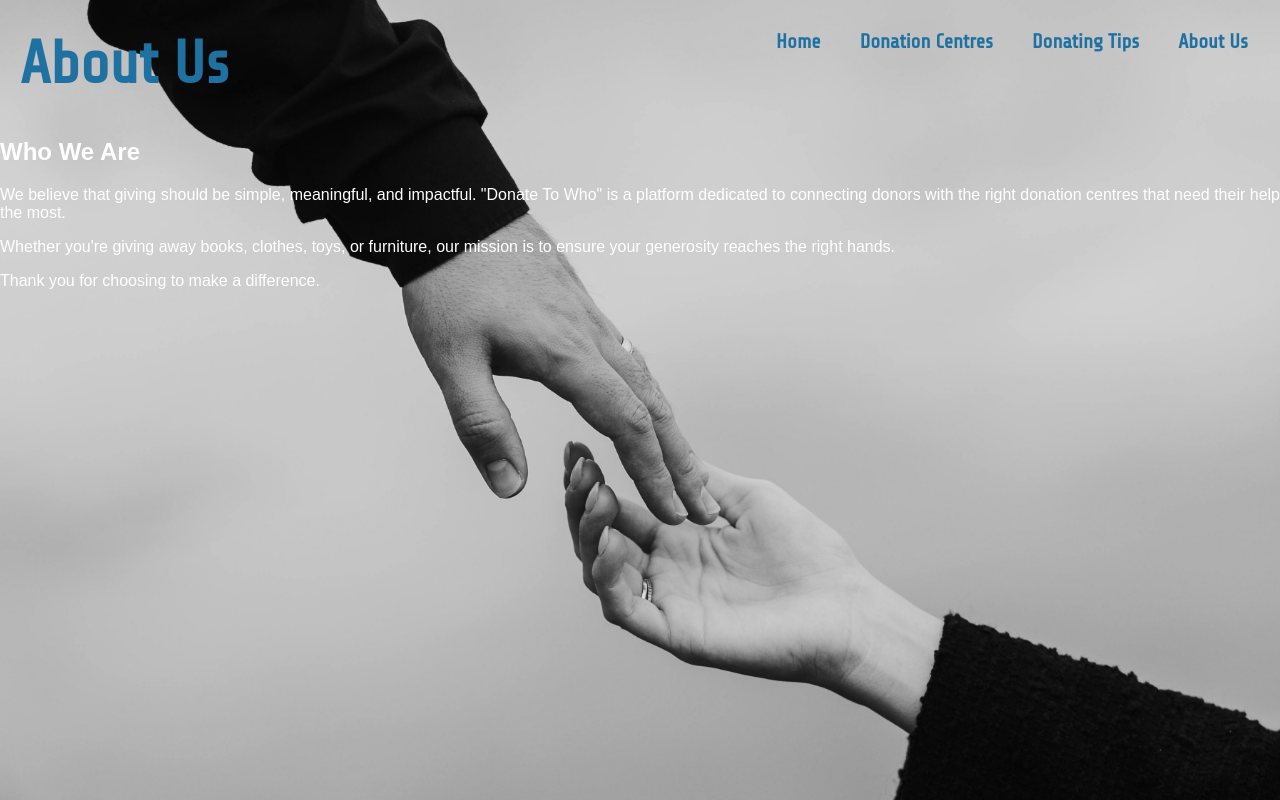
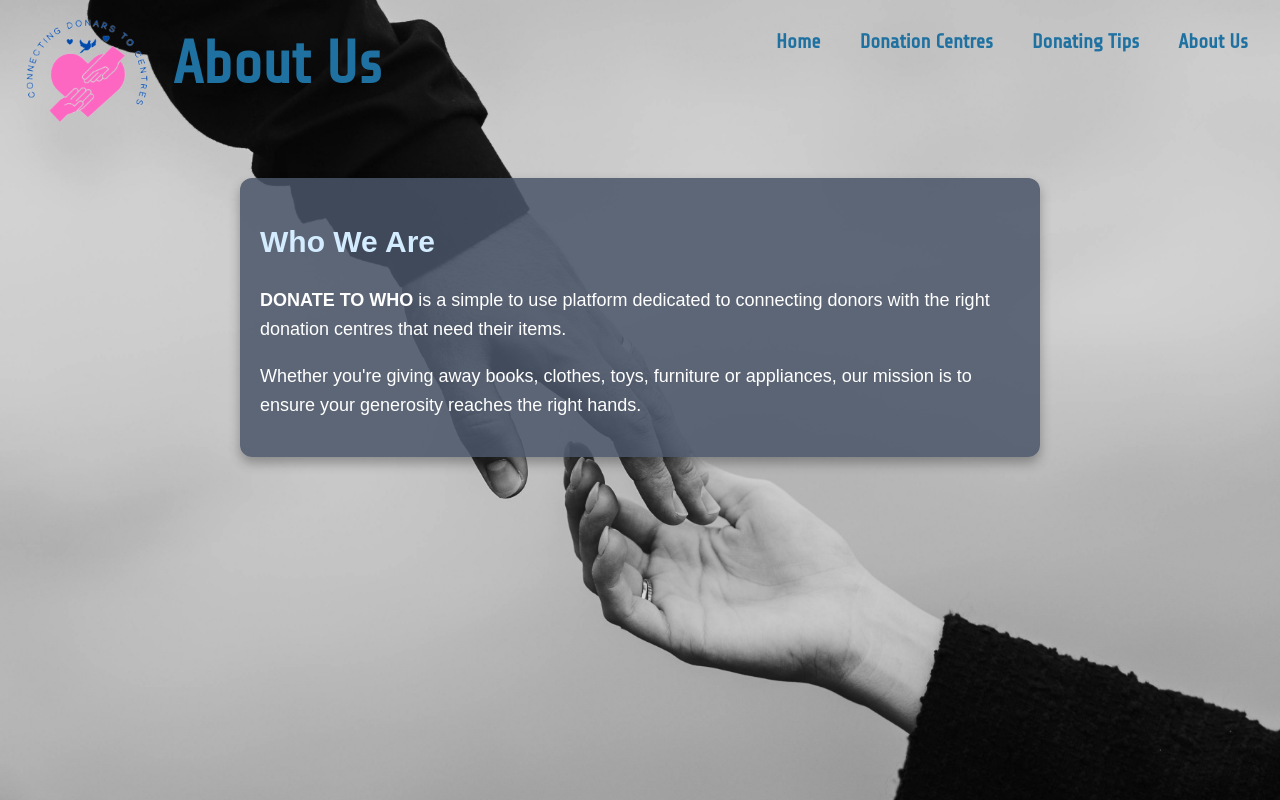
Before and after one commit to KKel1580/testing-16-May-2025, a plain HTML site: page about-us.html in a window 1280 px wide. Drawn offline with Linux system fonts and the light colour scheme.

Commit message:
20 May v1

```diff
--- a/about-us.html
+++ b/about-us.html
@@ -15,6 +15,7 @@
 <body>
 
   <header>
+      <img src="images/Brandlogo.png" alt="Brand Logo" id="brand-logo">
     <h1>About Us</h1>
   </header>
 
@@ -28,11 +29,12 @@
   </nav>
 
   <main>
-    <div class="about-box">
-      <h2>Who We Are</h2>
-      <p>We believe that giving should be simple, meaningful, and impactful. "Donate To Who" is a platform dedicated to connecting donors with the right donation centres that need their help the most.</p>
-      <p>Whether you're giving away books, clothes, toys, or furniture, our mission is to ensure your generosity reaches the right hands.</p>
-      <p>Thank you for choosing to make a difference.</p>
+    <div class="container">
+      <div class="about-box">
+        <h2>Who We Are</h2>
+        <p><strong>DONATE TO WHO</strong> is a simple to use platform dedicated to connecting donors with the right donation centres that need their items.</p>
+        <p>Whether you're giving away books, clothes, toys, furniture or appliances, our mission is to ensure your generosity reaches the right hands.</p>
+      </div>
     </div>
   </main>
 
--- a/style.css
+++ b/style.css
@@ -18,7 +18,21 @@ h1 {
   color: #1e71a1;
   font-weight: bold;
   margin-top: 30px;
-  margin-left: 20px;
+  margin-left: 0px;
+}
+
+/* Header Styling */
+header {
+  display: flex;
+  align-items: center; /* Vertically center the logo and text */
+  justify-content: flex-start; /* Align elements to the left */
+  gap: 0px; /* Space between the logo and text */
+  padding: 0px;
+}
+
+#brand-logo {
+  height: 120px; /* Adjust size of the logo */
+  width: auto;  /* Maintain aspect ratio */
 }
 
 /* Top Navigation */
@@ -93,8 +107,8 @@ h1 {
   flex-wrap: wrap;
   gap: 50px;
   justify-content: center;
-  margin-bottom: 40px;
-  padding-top: 30px;
+  margin-bottom: 60px;
+  padding-top: 40px;
 }
 
 .tile {
@@ -104,6 +118,7 @@ h1 {
   text-align: center;
   margin: 0;
   padding: 0;
+  overflow: hidden;
   transition: transform 0.3s ease;
 }
 
@@ -126,7 +141,7 @@ h1 {
   object-fit: cover;
   display: block;
   border-radius: 10px;
-  border: 3px solid #3f42499a; /* light blue border */
+  border: 3px solid #3f42499a;
   overflow: hidden;
 }
 
@@ -138,7 +153,7 @@ h1 {
   background: rgba(0, 0, 0, 0.4);
   color: white;
   font-size: 14px;
-  padding: 10px 0;
+  padding: 5px 0;
   text-align: center;
   border-radius: 0 0 10px 10px;
   margin: 0;
@@ -214,8 +229,6 @@ h1 {
   }
 }
 
-
-
 /* Cards Layout */
 .card-container {
   display: flex;
@@ -275,7 +288,7 @@ h1 {
 }
 
 .donation-center {
-  background-color: #6c96c1;
+  background-color: #94adc6;
   border-radius: 10px;
   padding: 20px;
   width: 220px;
@@ -283,6 +296,14 @@ h1 {
   box-shadow: 0 6px 12px rgba(0, 0, 0, 0.2);
   color: white;
   flex: 0 0 auto;
+  transition: transform 0.3s ease, box-shadow 0.3s ease;
+}
+
+.donation-center:hover {
+  transform: translateY(-8px) scale(1.03);
+  box-shadow: 0 12px 20px rgba(0, 0, 0, 0.3);
+  cursor: pointer;
+  background-color: #7f9cb6; /* slightly darker on hover */
 }
 
 .donation-center img {
@@ -312,3 +333,26 @@ h1 {
   text-decoration: underline;
   font-weight: bold;
 }
+
+.container {
+  max-width: 800px;
+  margin: 0 auto;
+  padding: 40px 20px;
+}
+
+.about-box {
+  background-color: rgba(74, 85, 104, 0.85); /* dark grey with slight transparency */
+  padding: 20px;
+  border-radius: 12px;
+  box-shadow: 0 6px 12px rgba(0, 0, 0, 0.3);
+  color: #ffffff;
+  font-size: 18px;
+  line-height: 1.6;
+}
+
+.about-box h2 {
+  font-size: 30px;
+  margin-top: 20px;
+  margin-bottom: 20px;
+  color: #d4ecff;
+}
```
Also changed, not shown: donating-tips.html (+1 -0 lines), donation-centres.html (+2 -1 lines), index.html (+2 -0 lines), images/Brandlogo.png (added).
